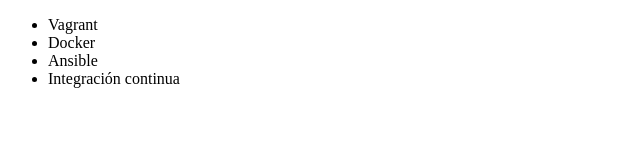
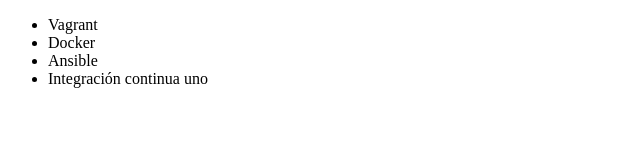
Before and after one commit to yawarinti/alura-git, a plain HTML site: page index.html in a window 1280 px wide. Shown: the full height of the page, 0-640 px from the left. Drawn offline with Linux system fonts and the light colour scheme.

Commit message:
agregado valor en curso de integracion continua

```diff
--- a/index.html
+++ b/index.html
@@ -9,7 +9,7 @@
          <li> Vagrant </li>
          <li> Docker </li>
          <li> Ansible </li>
-         <li> Integración continua </li>
+         <li> Integración continua uno</li>
      </ul>
 </body>
 </html>
```
